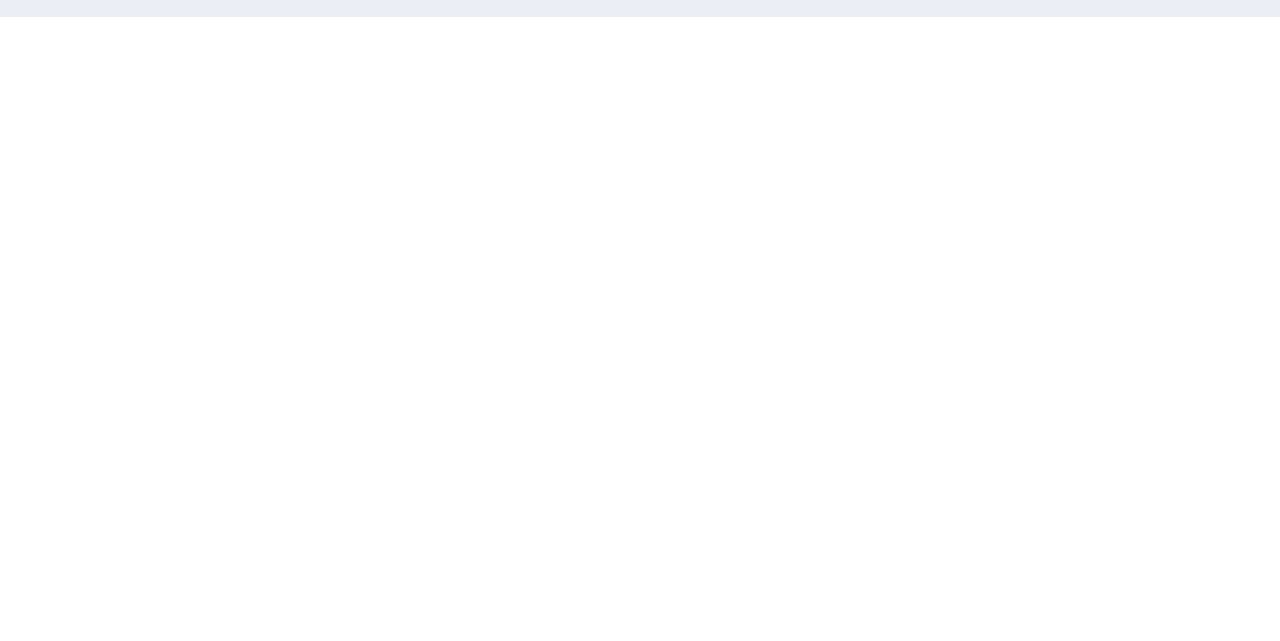
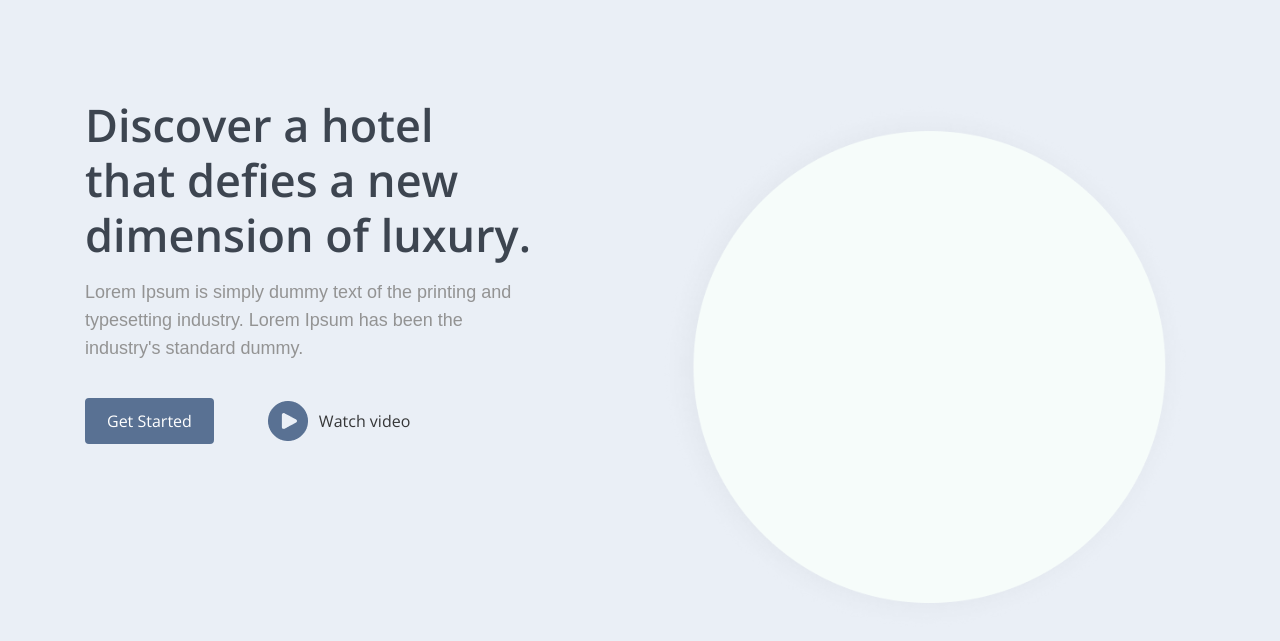
Before and after one commit to dhpcode/hotel-landing-page, a plain HTML site: page index.html in a window 1280 px wide. Shown: the part 87-728 px from the top of the page. Drawn offline with nearby package versions, Linux system fonts and the light colour scheme; a web font is replaced by a local one.

Commit message:
Part of hero section is done

```diff
--- a/css/styles.css
+++ b/css/styles.css
@@ -216,3 +216,95 @@ only screen and (min-resolution: 2dppx) {}
 .main-link:active {
   opacity: 0.6;
 }
+
+
+/* HERO-SECTION */
+
+.hero {
+  padding-top: 80px;
+  background-color: var(--gray-color);
+}
+
+.container {}
+
+.hero__container {
+  display: flex;
+  justify-content: space-between;
+}
+
+.hero__content {
+  width: 450px;
+}
+
+.hero__title {
+  font-family: var(--title-font);
+  font-weight: 600;
+  font-size: 45px;
+  line-height: 55px;
+  letter-spacing: 0%;
+  color: #3d4550;
+  margin-top: 0;
+  margin-bottom: 16px;
+}
+
+.hero__text {
+  font-family: var(--text-font);
+  font-size: 18px;
+  line-height: 28px;
+  letter-spacing: 2%;
+  margin-top: 0;
+  margin-bottom: 36px;
+  color: #939393;
+}
+
+.hero__actions {
+  display: flex;
+  gap: 54px;
+}
+
+.watch-video {
+  display: flex;
+  gap: 11px;
+  justify-content: center;
+  align-items: center;
+  text-decoration: none;
+}
+
+.watch-video:hover {
+  opacity: 0.8;
+}
+
+.watch-video:active {
+  opacity: 0.6;
+}
+
+.watch-video__img {
+  display: block;
+  width: 40px;
+  height: 40px;
+
+}
+
+.watch-video__text {
+  font-family: var(--title-font);
+  font-size: 16px;
+  line-height: 26px;
+  letter-spacing: 2%;
+  color: var(--title-color);
+}
+
+.hero__media {
+  flex-grow: 0;
+  width: 540px;
+}
+
+.hero__img-ellipse {
+  width: 540px;
+  height: 540px;
+}
+
+.hero__img-tower {}
+
+.hero__img-payment {}
+
+.hero__img-static {}
--- a/index.html
+++ b/index.html
@@ -38,9 +38,40 @@
       </nav>
       <!-- action -->
       <a href="#index-cta" class="main-link site-header__main-link">Reservation</a>
+    </div>
+  </header>
+
+  <!-- HERO SECTION -->
+  <section class="hero">
+    <div class="container hero__container">
+      <div class="hero__content">
+        <h2 class="hero__title">
+          Discover a hotel
+          that defies a new
+          dimension of luxury.
+        </h2>
+        <p class="hero__text">
+          Lorem Ipsum is simply dummy text of the printing and typesetting industry. Lorem Ipsum has been the industry's
+          standard dummy.
+        </p>
+        <div class="hero__actions">
+          <a href="#" class="main-link hero__actions-link">Get Started</a>
+          <a class="watch-video" href="#">
+            <img src="img/vector.png" alt="" class="watch-video__img" width="40" height="40">
+            <span class="watch-video__text">Watch video</span>
+          </a>
+        </div>
+      </div>
+
+      <div class="hero__media">
+        <img src="img/hero/ellipse.png" alt="" class="hero__img-ellipse" width="540" height="540">
+        <img src="img/hero/tower.png" alt="" class="hero__img-tower" width="320" height="559">
+        <img src="img/hero/payment.jpg" alt="" class="hero__img-payment" width="113" height="124">
+        <img src="img/hero/market-static.png" alt="" class="hero__img-static" width="206" height="163">
+      </div>
 
     </div>
-  </header>
+  </section>
 
   <script src="js/main.js"></script>
 </body>
```
Also changed, not shown: img/hero/ellipse.png (added), img/hero/market-static.png (added), img/hero/payment.jpg (added), img/hero/tower.png (added), img/vector.png (added).
